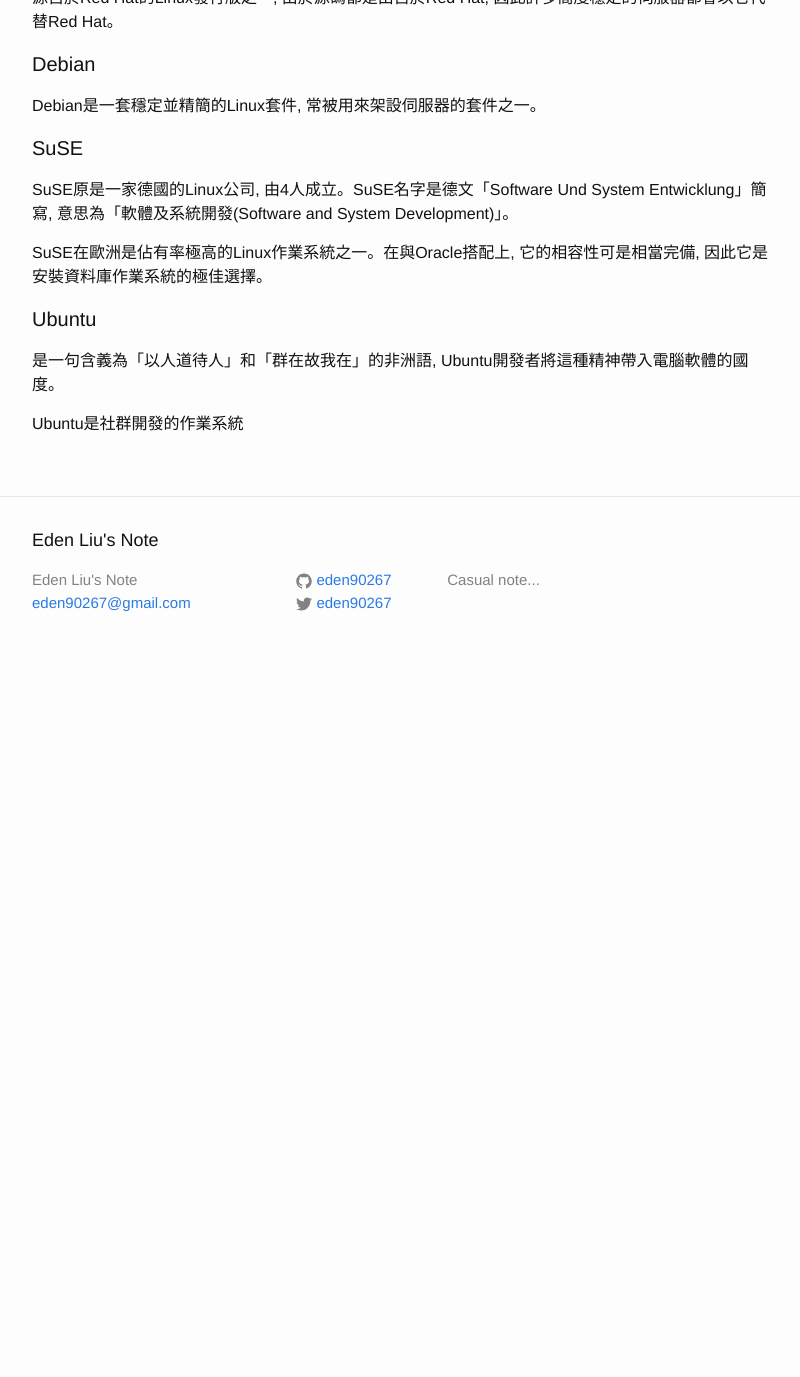
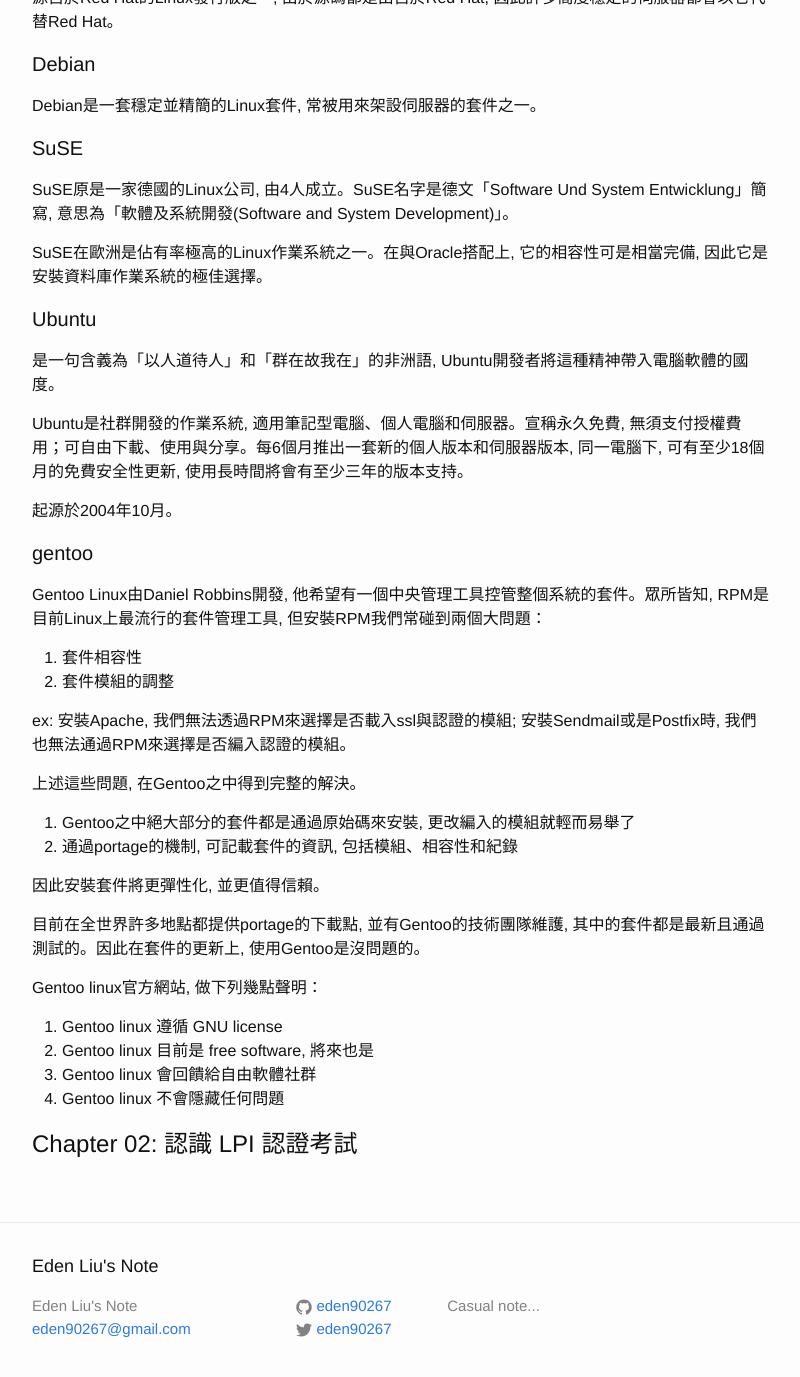
Before and after one commit to eden90267/eden90267.github.io, a Jekyll site: the page built from _posts/2016-04-25-linux-LPIC-1-study-note-ch1,2,3,4.markdown, in a window 1280 px wide and 1400 px high, scrolled down 1954 px. Shown: the top 1377 px of the window, without its empty margins (238-1038 px from the left). Built offline with Jekyll 4.4.1, drawn with Linux system fonts in a browser that asks for light colours; before the commit the page ends 2628 px from its top, so only the background shows below that.

Commit message:
add context with lpic-1 page

```diff
--- a/_posts/2016-04-25-linux-LPIC-1-study-note-ch1,2,3,4.markdown
+++ b/_posts/2016-04-25-linux-LPIC-1-study-note-ch1,2,3,4.markdown
@@ -89,4 +89,33 @@ SuSE在歐洲是佔有率極高的Linux作業系統之一。在與Oracle搭配
 
 是一句含義為「以人道待人」和「群在故我在」的非洲語, Ubuntu開發者將這種精神帶入電腦軟體的國度。
 
-Ubuntu是社群開發的作業系統
+Ubuntu是社群開發的作業系統, 適用筆記型電腦、個人電腦和伺服器。宣稱永久免費, 無須支付授權費用；可自由下載、使用與分享。每6個月推出一套新的個人版本和伺服器版本, 同一電腦下, 可有至少18個月的免費安全性更新, 使用長時間將會有至少三年的版本支持。
+
+起源於2004年10月。
+
+#### gentoo ####
+
+Gentoo Linux由Daniel Robbins開發, 他希望有一個中央管理工具控管整個系統的套件。眾所皆知, RPM是目前Linux上最流行的套件管理工具, 但安裝RPM我們常碰到兩個大問題：
+
+1. 套件相容性
+2. 套件模組的調整
+
+ex: 安裝Apache, 我們無法透過RPM來選擇是否載入ssl與認證的模組; 安裝Sendmail或是Postfix時, 我們也無法通過RPM來選擇是否編入認證的模組。
+
+上述這些問題, 在Gentoo之中得到完整的解決。
+
+1. Gentoo之中絕大部分的套件都是通過原始碼來安裝, 更改編入的模組就輕而易舉了
+2. 通過portage的機制, 可記載套件的資訊, 包括模組、相容性和紀錄
+
+因此安裝套件將更彈性化, 並更值得信賴。
+
+目前在全世界許多地點都提供portage的下載點, 並有Gentoo的技術團隊維護, 其中的套件都是最新且通過測試的。因此在套件的更新上, 使用Gentoo是沒問題的。
+
+Gentoo linux官方網站, 做下列幾點聲明：
+
+1. Gentoo linux 遵循 GNU license
+2. Gentoo linux 目前是 free software, 將來也是
+3. Gentoo linux 會回饋給自由軟體社群
+4. Gentoo linux 不會隱藏任何問題
+
+# Chapter 02: 認識 LPI 認證考試 #
```
